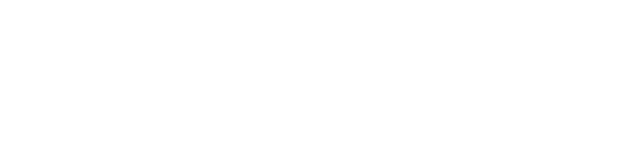
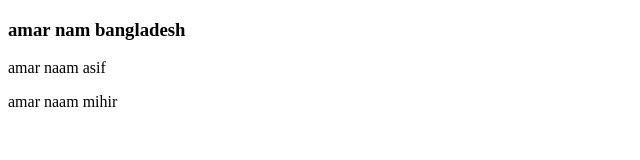
Before and after one commit to mellowmistmihir/my-first-github-repo, a plain HTML site: page index.html in a window 1280 px wide. Shown: the whole page, without its empty margins (0-640 px from the left). Drawn offline with Linux system fonts and the light colour scheme.

Commit message:
its my first commit

```diff
--- a/index.html
+++ b/index.html
@@ -6,6 +6,8 @@
     <title>my first git repo</title>
 </head>
 <body>
-
+<h3>amar nam bangladesh</h3>
+    <p>amar naam asif</p>
+    <p>amar naam mihir</p>
 </body>
 </html>
```
